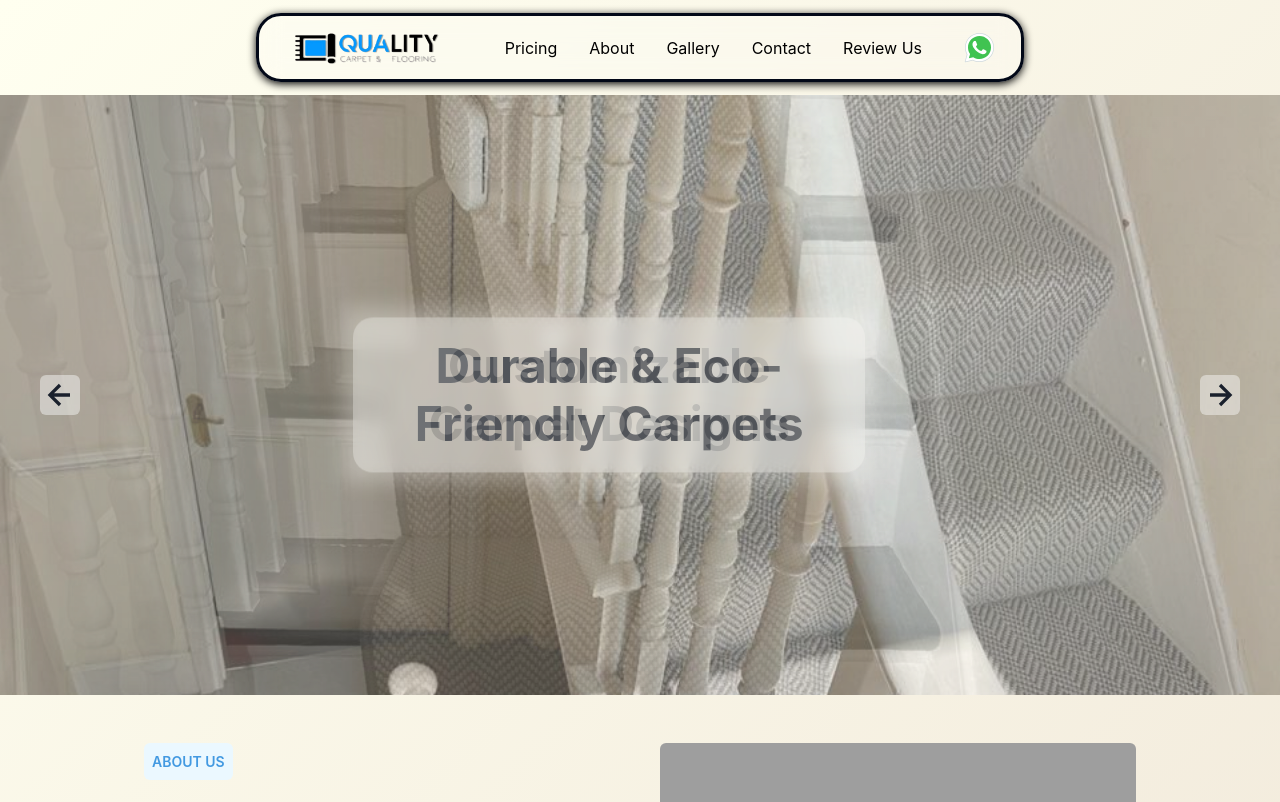
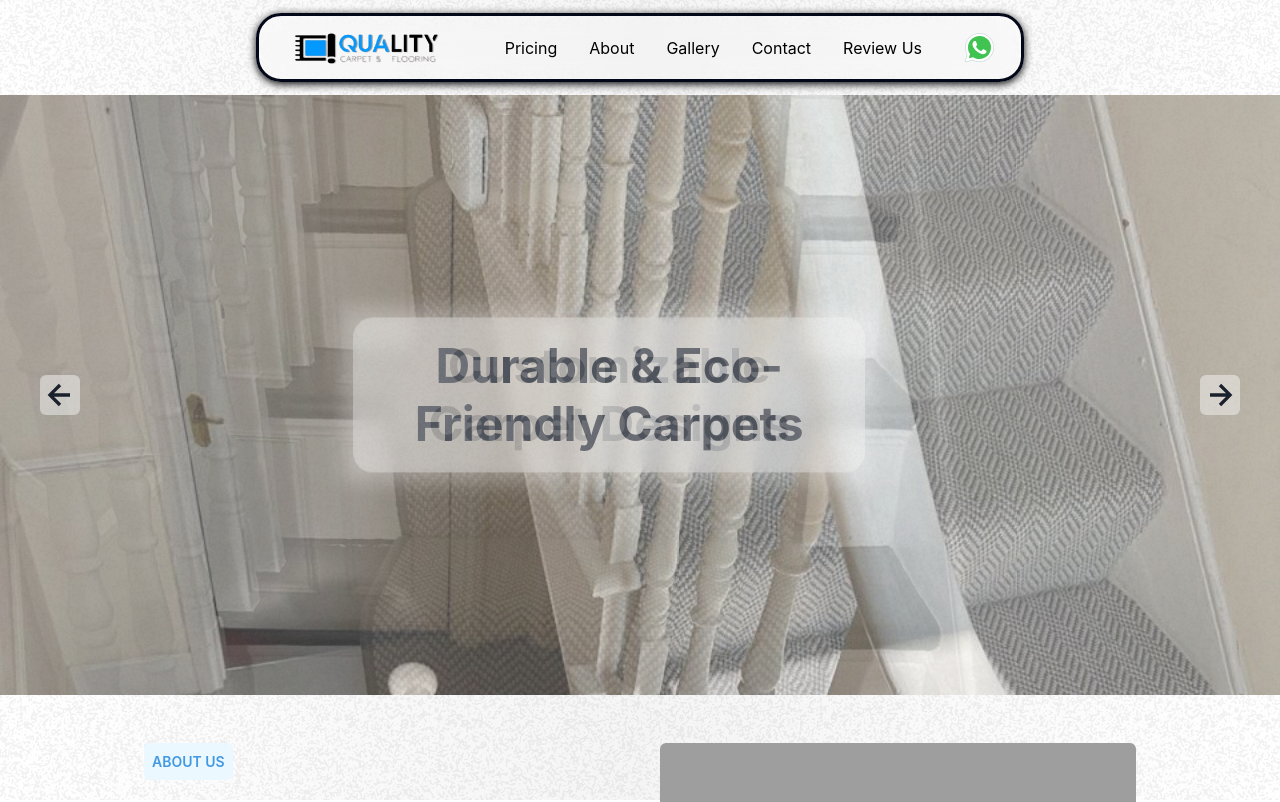
Before and after one commit to aayushwrld/qualitycarpet, a React (Vite) app in the folder client/: page / in a window 1280 px wide. Shown: the top 802 px of the page. Built offline with nearby package versions, Linux system fonts and the light colour scheme; grey boxes are pictures that could not be loaded.

Commit message:
bg-change

```diff
--- a/client/src/App.css
+++ b/client/src/App.css
@@ -9,7 +9,7 @@
   min-height: 100vh;
   display: flex;
   flex-direction: column;
-  background-image: linear-gradient(135deg, ivory 0%, #e2d1c3 100%);
+  /* background-image: linear-gradient(135deg, ivory 0%, #e2d1c3 100%); */
 }
 
 .navbar {
@@ -23,6 +23,25 @@
   z-index: 1;
 }
 
+.bg-img {
+  position: fixed;
+  z-index: -1;
+  width: 100%;
+  height: 100%;
+  background-image: url("./assets/Background.webp");
+  opacity: 0.05;
+  top: 0;
+}
+
+.bg-color {
+  z-index: -2;
+  position: fixed;
+  top: 0;
+  width: 100%;
+  height: 100%;
+  background: linear-gradient(90deg, rgba(255, 255, 255, 1) 0%, rgba(245, 245, 245, 1) 50%, rgba(255, 255, 255, 1) 100%);
+  background-size: 100% 100%;
+}
 #nav-option {
   color: #000;
   display: inline-block;
--- a/client/src/App.tsx
+++ b/client/src/App.tsx
@@ -10,6 +10,9 @@ function App() {
       <Navbar />
       <AllRoutes />
       <Footer />
+      <div className='bg-img'></div>
+      <div className='bg-color'></div>
+
     </div>
   );
 }
```
Also changed, not shown: client/src/assets/Background.webp (added).
